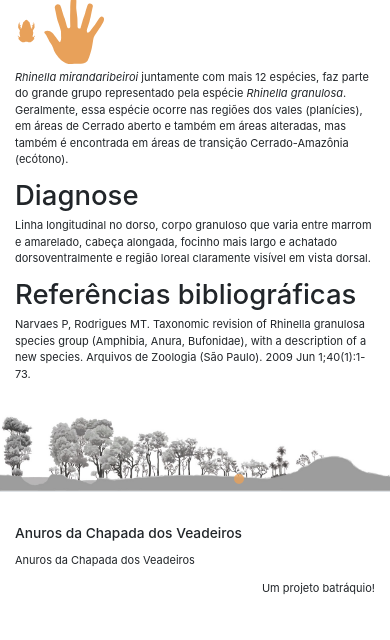
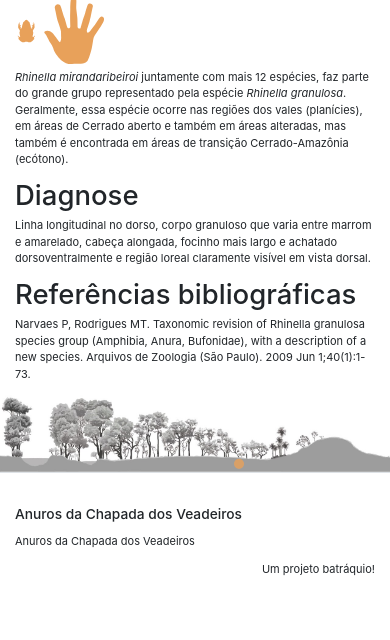
Before and after one commit to pedrosiracusa/guia_anuros_chapada, a Jekyll site: the page built from especies/rhinella-mirandaribeiroi.md, in a window 390 px wide. Shown: the part 446-1086 px from the top of the page. Built offline with Jekyll 4.4.1, drawn with Linux system fonts in a browser that asks for light colours; our own code applies the rules of GitHub Pages for plain Markdown files.

Commit message:
Bringing the habitat banner up (species page) for large devices; Rewriting code for habitat banner

```diff
--- a/_layouts/species_page.html
+++ b/_layouts/species_page.html
@@ -40,6 +40,14 @@
             <div class="spbadges">
               {% include spbadges.html species=species %}
             </div>
+            <div class="habitat-banner d-none d-lg-block my-3">
+              <img src="../assets/img/icons/phyto-crop.jpeg" style="">
+              <div class="div-overlay">
+                {% for position in habitatPositions %}
+                <i class="fa fa-circle" style="top:{{position[0]}}%; left:{{position[1]}}%; color: {{family.color}}cc;" ></i>
+                {% endfor %}
+              </div>
+            </div>
           </div>
         </div>
       </section>
@@ -61,10 +69,13 @@
     </article>
 </div>
 
-<div class="container-fluid p-0">
-  <div class="habitat-banner" style="background-image:url('../assets/img/icons/phyto.jpeg'); background-position:center bottom">
-    {% for position in habitatPositions %}
-    <i class="fa fa-circle" style="position:relative; top:{{position[0]}}%; left:{{position[1]}}%; color: {{family.color}}cc;" ></i>
-    {% endfor %}
+<div class="container-fluid p-0 d-lg-none">
+  <div class="habitat-banner">
+    <img class="img-fluid" src="../assets/img/icons/phyto-crop.jpeg" style="">
+    <div class="div-overlay">
+      {% for position in habitatPositions %}
+      <i class="fa fa-circle" style="top:{{position[0]}}%; left:{{position[1]}}%; color: {{family.color}}cc;" ></i>
+      {% endfor %}
+    </div>
   </div>
 </div>
--- a/_sass/_bootstrap_customization.scss
+++ b/_sass/_bootstrap_customization.scss
@@ -91,13 +91,24 @@
 
 
 // Habitat banner
-.habitat-banner {
-  height: 25vw;
-  background-image: url('../img/header.jpg');
-  background-position: center bottom;
-  @include background-cover;
+.habitat-banner{
+  position:relative;
+}
+.habitat-banner i{
+  position:relative;
+  font-size: 3vw;
+    @include media-breakpoint-up(lg){
+      font-size: calc( 0.03 * 0.5 * #{map-get($container-max-widths, lg)} );
+    }
+    @include media-breakpoint-up(xl){
+      font-size: calc( 0.03 * 0.5 * #{map-get($container-max-widths, xl)} );
+    }
 }
 
-.habitat-banner i{
-  font-size:3vw;
+.div-overlay{
+    position:absolute;
+    top:0;
+    left:0;
+    height:100%;
+    width:100%;
 }
```
Also changed, not shown: assets/img/icons/phyto-crop.jpeg (added).
